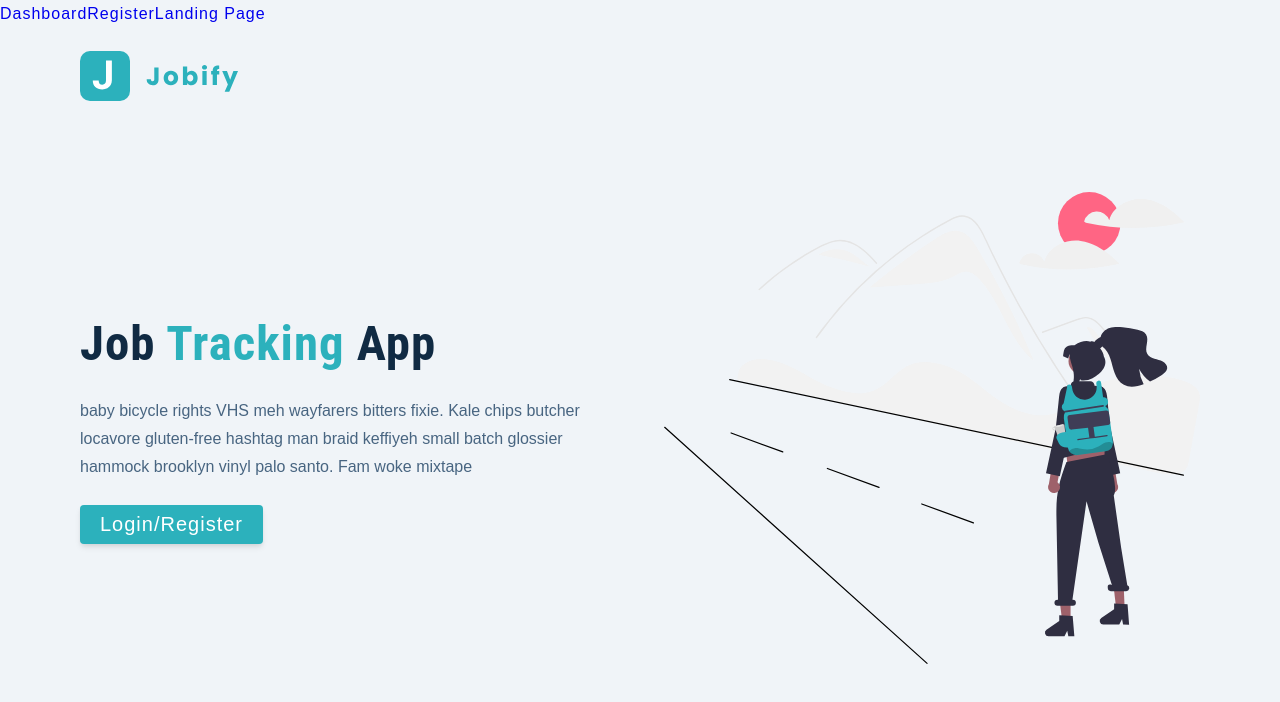
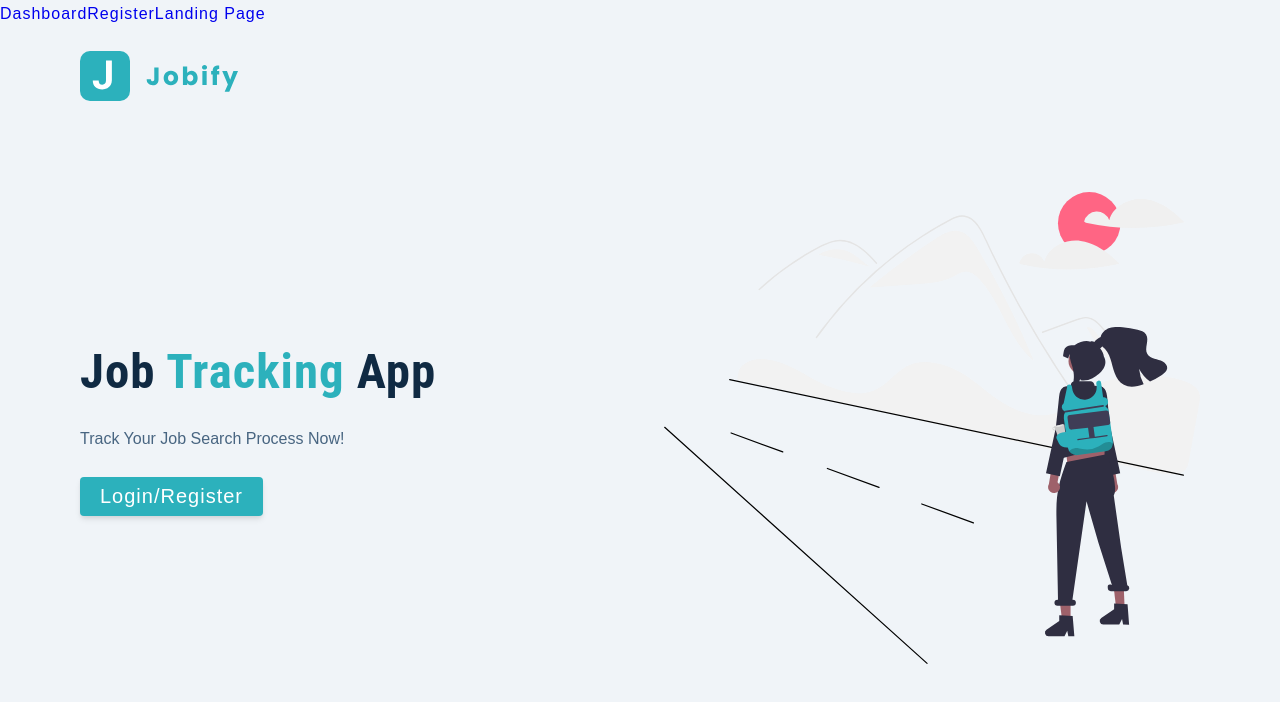
Before and after one commit to abdrahmansoltan/Jobify, a React (Create React App) app in the folder client/: page /Landing in a window 1280 px wide. Shown: the top 702 px of the page. Built offline with nearby package versions, Linux system fonts and the light colour scheme.

Commit message:
updated readme

```diff
--- a/client/src/pages/landingPage/Landing.jsx
+++ b/client/src/pages/landingPage/Landing.jsx
@@ -18,9 +18,7 @@ const Landing = () => {
             Job <span>tracking</span> app
           </h1>
           <p>
-            baby bicycle rights VHS meh wayfarers bitters fixie. Kale chips
-            butcher locavore gluten-free hashtag man braid keffiyeh small batch
-            glossier hammock brooklyn vinyl palo santo. Fam woke mixtape
+            Track Your Job Search Process Now!
           </p>
           <Link to='/register' className="btn btn-hero">Login/Register</Link>
         </div>
```
Also changed, not shown: client/src/assets/images/preview.PNG (added), 1 other file (tests, documents, lock files or other folders).
